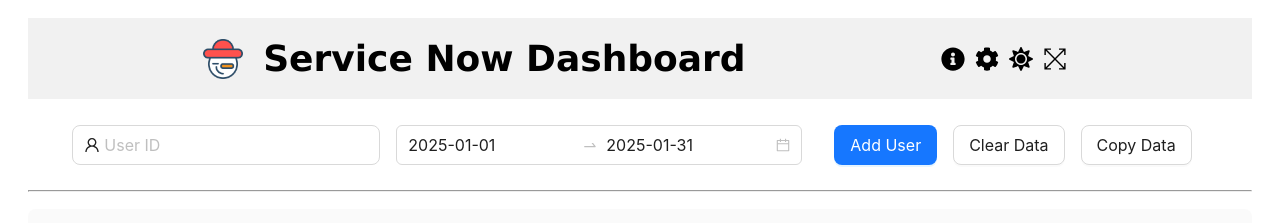
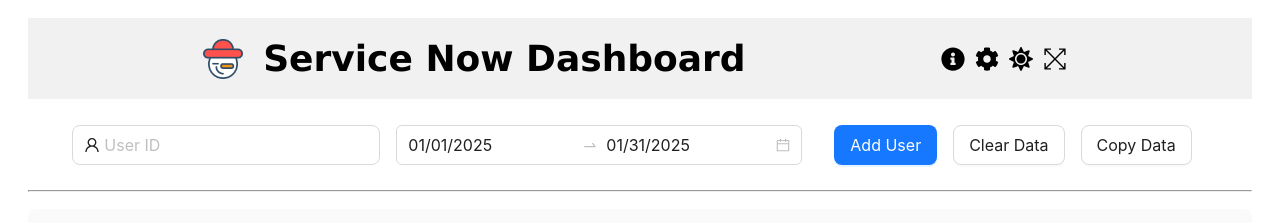
Before and after one commit to 202217b3231/snow-dashboard, a React (Vite) app: page / in a window 1280 px wide. Shown: the top 223 px of the page. Built offline with nearby package versions, Linux system fonts and the light colour scheme.

Commit message:
updated zip

```diff
--- a/src/UserForm.jsx
+++ b/src/UserForm.jsx
@@ -3,7 +3,7 @@
 import moment from "moment";
 const { RangePicker } = DatePicker;
 import { UserOutlined } from "@ant-design/icons";
-const format = "YYYY-MM-DD";
+const format = "MM/DD/YYYY";
 export default function UserForm({
   handleInputChange,
   addUser,
```
Also changed, not shown: 1 other file (tests, documents, lock files or other folders).
